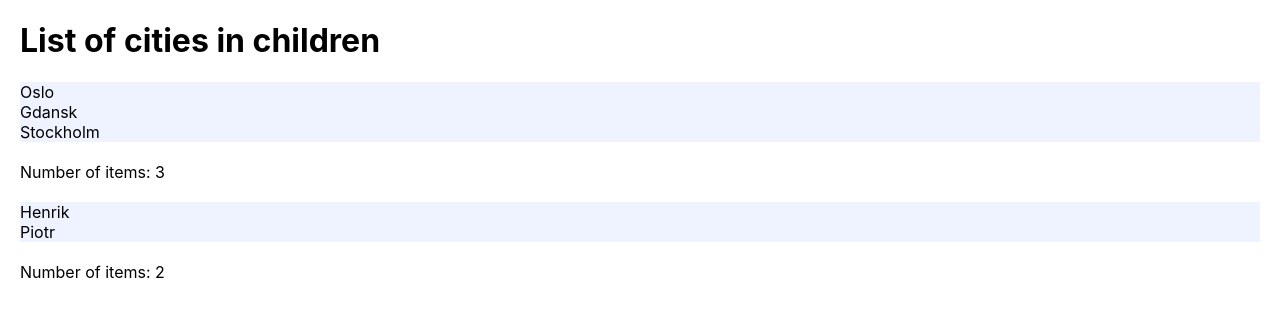
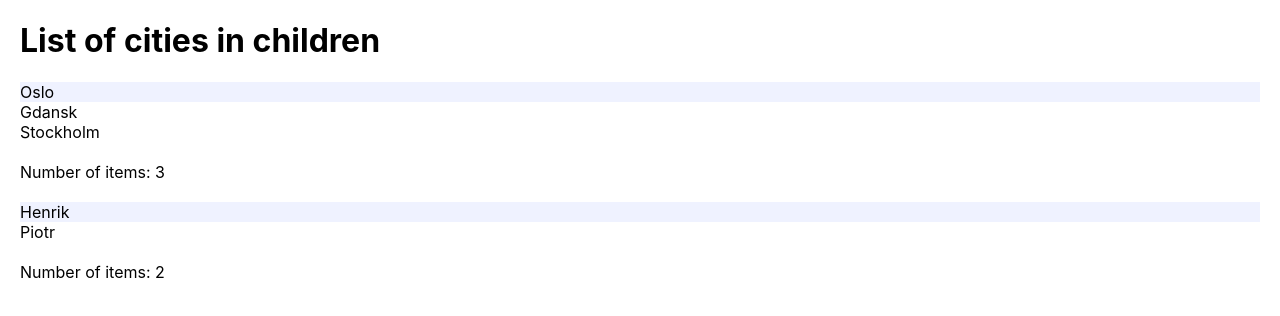
Before and after one commit to kipperek/webcruiter_workshop, a React (Create React App) app: page / in a window 1280 px wide. Shown: the top 316 px of the page. Built offline with nearby package versions, Linux system fonts and the light colour scheme.

Commit message:
classnames

```diff
--- a/src/components/List.tsx
+++ b/src/components/List.tsx
@@ -1,4 +1,5 @@
 import React from "react";
+import classNames from "classnames";
 
 type ListProps = {
   items: string[];
@@ -8,7 +9,14 @@ const List: React.FC<ListProps> = ({ items }) => {
   const selectedIndex = 0;
 
   const renderItem = (item: string, index: number) => (
-    <div key={index} className="active">{item}</div>
+    <div
+      key={index}
+      className={classNames({
+        active: selectedIndex === index,
+      })}
+    >
+      {item}
+    </div>
   );
 
   const emptyCityInfo = "List of cities is empty";
```
